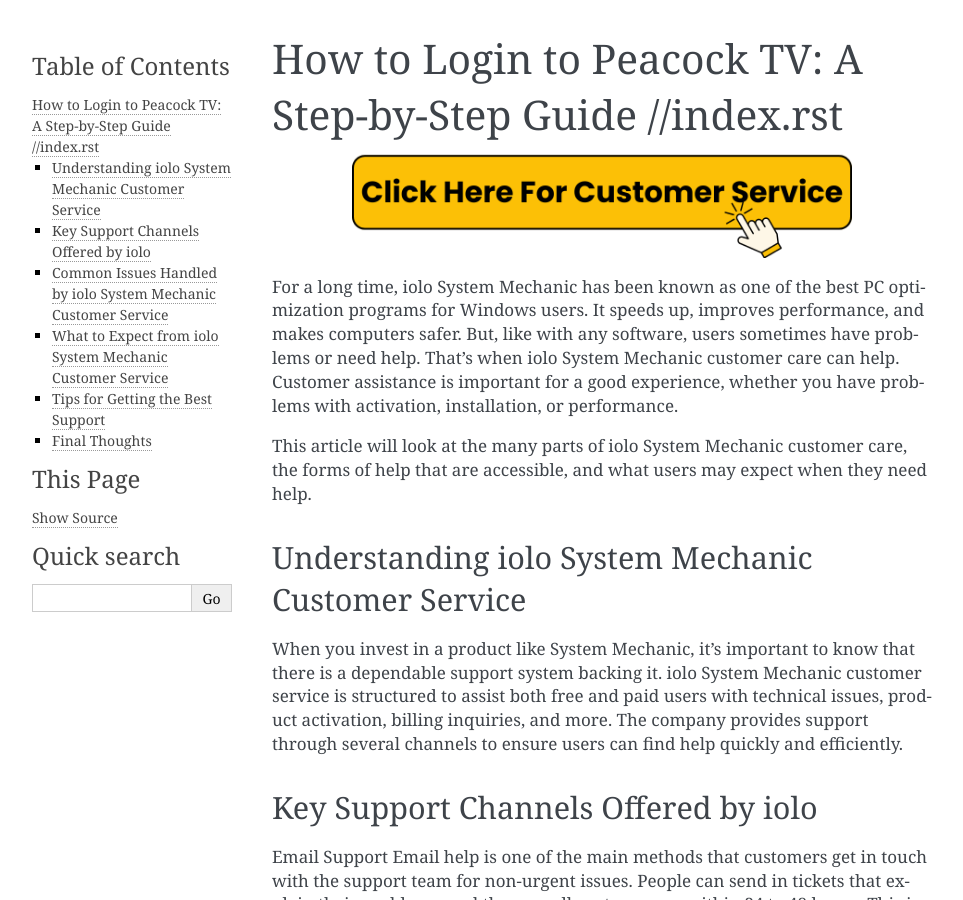
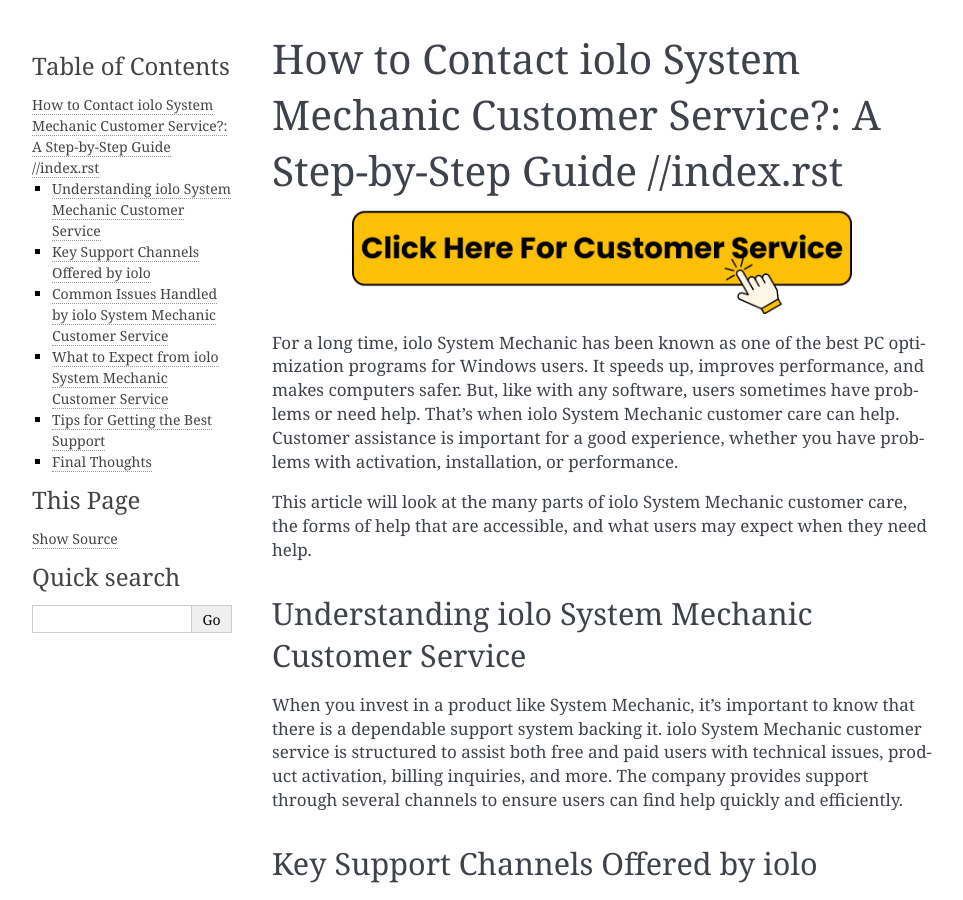
Before and after one commit to nikkjonee/iolosystemmechaniccustomerservice, a Sphinx documentation site: the page built from docs/index.rst, in a window 1280 px wide and 900 px high. Shown: the whole window, without its empty margins (148-1111 px from the left). Built offline with Sphinx 7.4.7, drawn with Linux system fonts in a browser that asks for light colours.

Commit message:
Update index.rst

```diff
--- a/docs/index.rst
+++ b/docs/index.rst
@@ -1,4 +1,4 @@
-How to Login to Peacock TV: A Step-by-Step Guide      //index.rst
+How to Contact iolo System Mechanic Customer Service?: A Step-by-Step Guide      //index.rst
 ============================================
 
 .. toctree::
```
